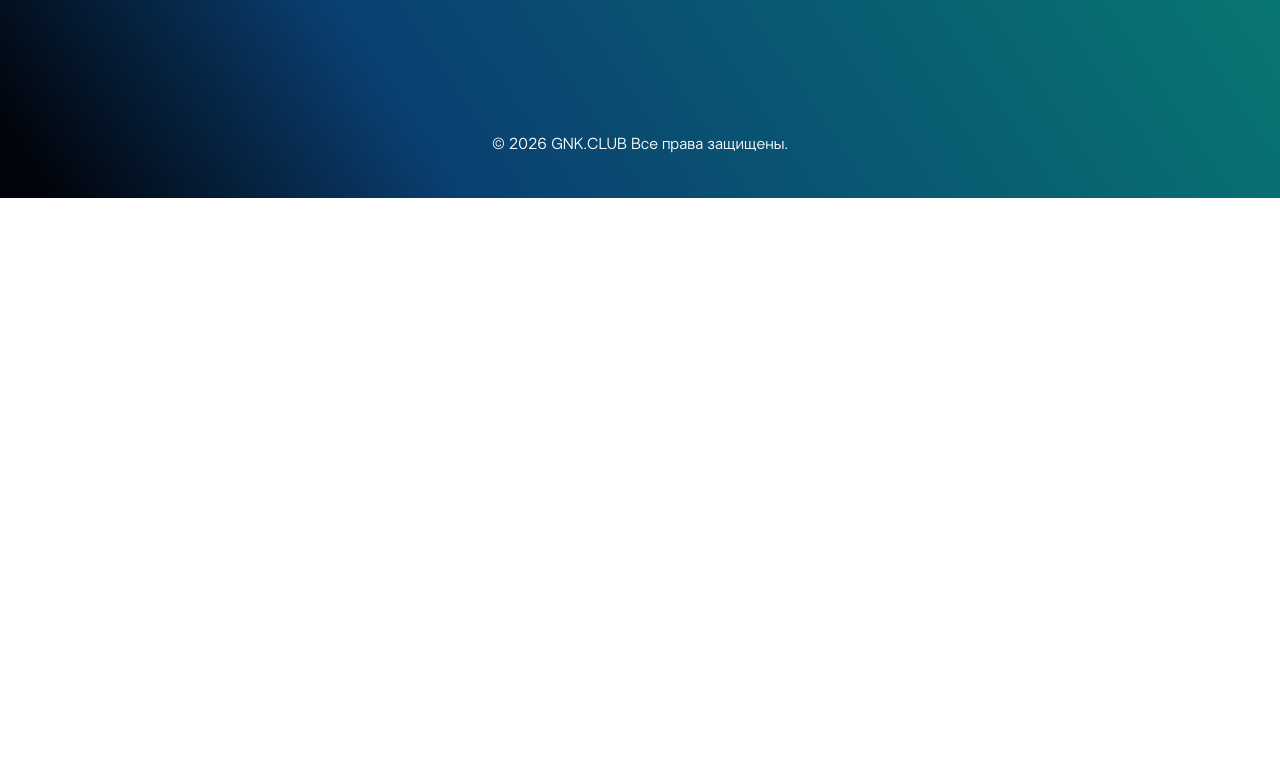
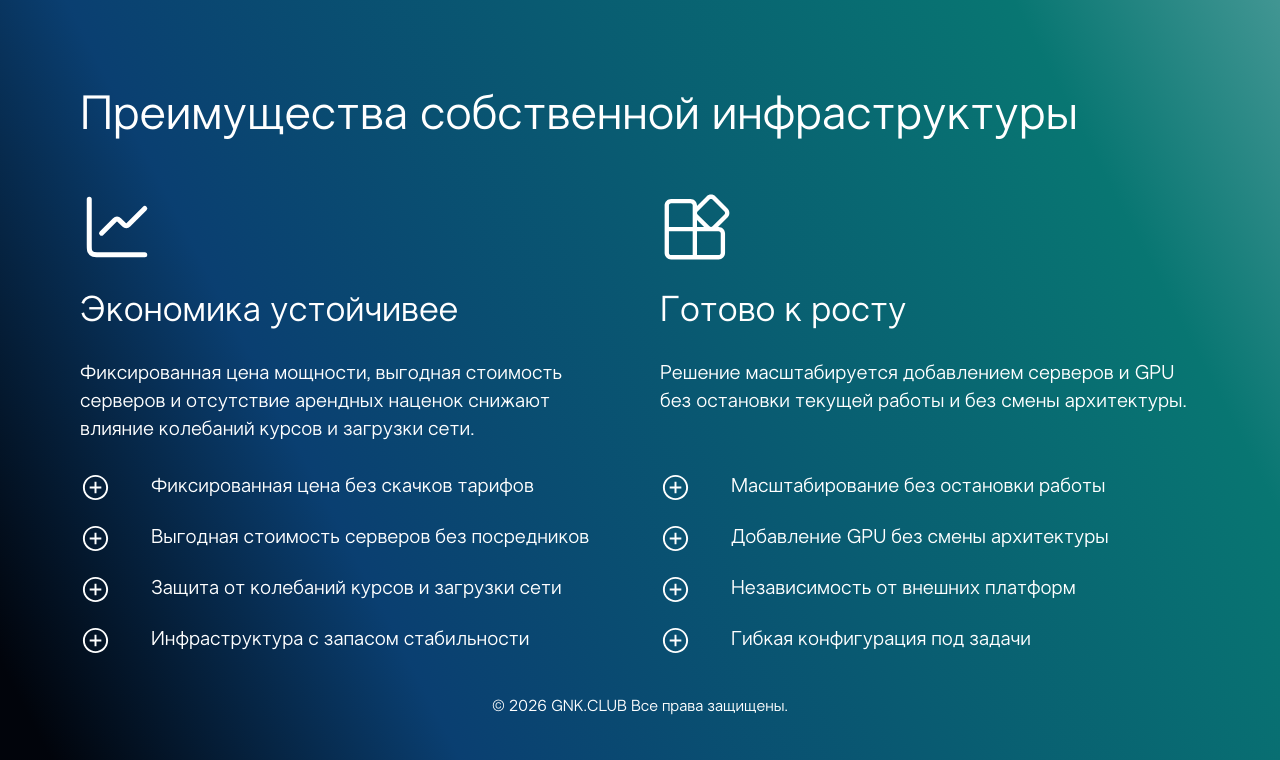
Before and after one commit to marginCodeProjects/gnk-club-landing, a Next.js app: page / in a window 1280 px wide. Shown: the part 6457-7217 px from the top of the page. Before the commit the page ends 6655 px from the top, so only its background shows below. Built offline with nearby package versions, Linux system fonts and the light colour scheme.

Commit message:
add advantages section

```diff
--- /dev/null
+++ b/src/components/bottom/InfrastructureAdvantages.tsx
@@ -0,0 +1,66 @@
+import React from 'react';
+import Image from "next/image";
+
+const advantages = [
+    {
+        icon: '/economics.svg',
+        title: 'Экономика устойчивее',
+        description: 'Фиксированная цена мощности,' +
+            ' выгодная стоимость серверов и отсутствие' +
+            ' арендных наценок снижают влияние колебаний курсов и загрузки сети.',
+        list: [
+            'Фиксированная цена без скачков тарифов',
+            'Выгодная стоимость серверов без посредников',
+            'Защита от колебаний курсов и загрузки сети',
+            'Инфраструктура с запасом стабильности',
+        ]
+    },
+    {
+        icon: '/growth.svg',
+        title: 'Готово к росту',
+        description: 'Решение масштабируется добавлением серверов' +
+            ' и GPU без остановки текущей работы и без смены архитектуры.',
+        list: [
+            'Масштабирование без остановки работы',
+            'Добавление GPU без смены архитектуры',
+            'Независимость от внешних платформ',
+            'Гибкая конфигурация под задачи',
+        ]
+    },
+];
+
+const InfrastructureAdvantages = () => {
+    return (
+        <div className="text-white">
+            <div className="text-5xl mb-12">Преимущества собственной инфраструктуры</div>
+            <div className="grid grid-cols-2 grid-rows-[auto_auto_auto_1fr] gap-10">
+                {advantages.map((item) => (
+                    <div key={item.title} className="grid grid-rows-subgrid row-span-4 gap-7">
+                        <Image src={item.icon} alt={'icon'} width={74} height={74}/>
+                        <div className="text-4xl">
+                            {item.title}
+                        </div>
+                        <div className="text-xl text-white max-w-xl">
+                            {item.description}
+                        </div>
+                        <div className="flex flex-col gap-5">
+                            {item.list.map(adv =>
+                                <div key={adv} className="flex gap-10 items-center">
+                                    <Image
+                                        src={'/plus.svg'}
+                                        alt={'plus'}
+                                        width={31}
+                                        height={31}
+                                    />
+                                    <div className="text-xl">{adv}</div>
+                                </div>
+                            )}
+                        </div>
+                    </div>
+                ))}
+            </div>
+        </div>
+    );
+};
+
+export default InfrastructureAdvantages;
--- a/src/components/sections/BottomSection.tsx
+++ b/src/components/sections/BottomSection.tsx
@@ -1,6 +1,7 @@
 import Footer from "@/components/layout/Footer";
 import WorkCycle from "@/components/bottom/WorkCycle";
 import TariffsSection from "@/components/bottom/TariffsSection";
+import InfrastructureAdvantages from "@/components/bottom/InfrastructureAdvantages";
 
 export function BottomSection() {
     return (
@@ -14,6 +15,7 @@ export function BottomSection() {
 
                 <div className="max-w-[1440px] mx-auto px-20">
                     <TariffsSection/>
+                    <InfrastructureAdvantages/>
                     <Footer/>
                 </div>
             </div>
```
Also changed, not shown: public/economics.svg (added), public/growth.svg (added).
